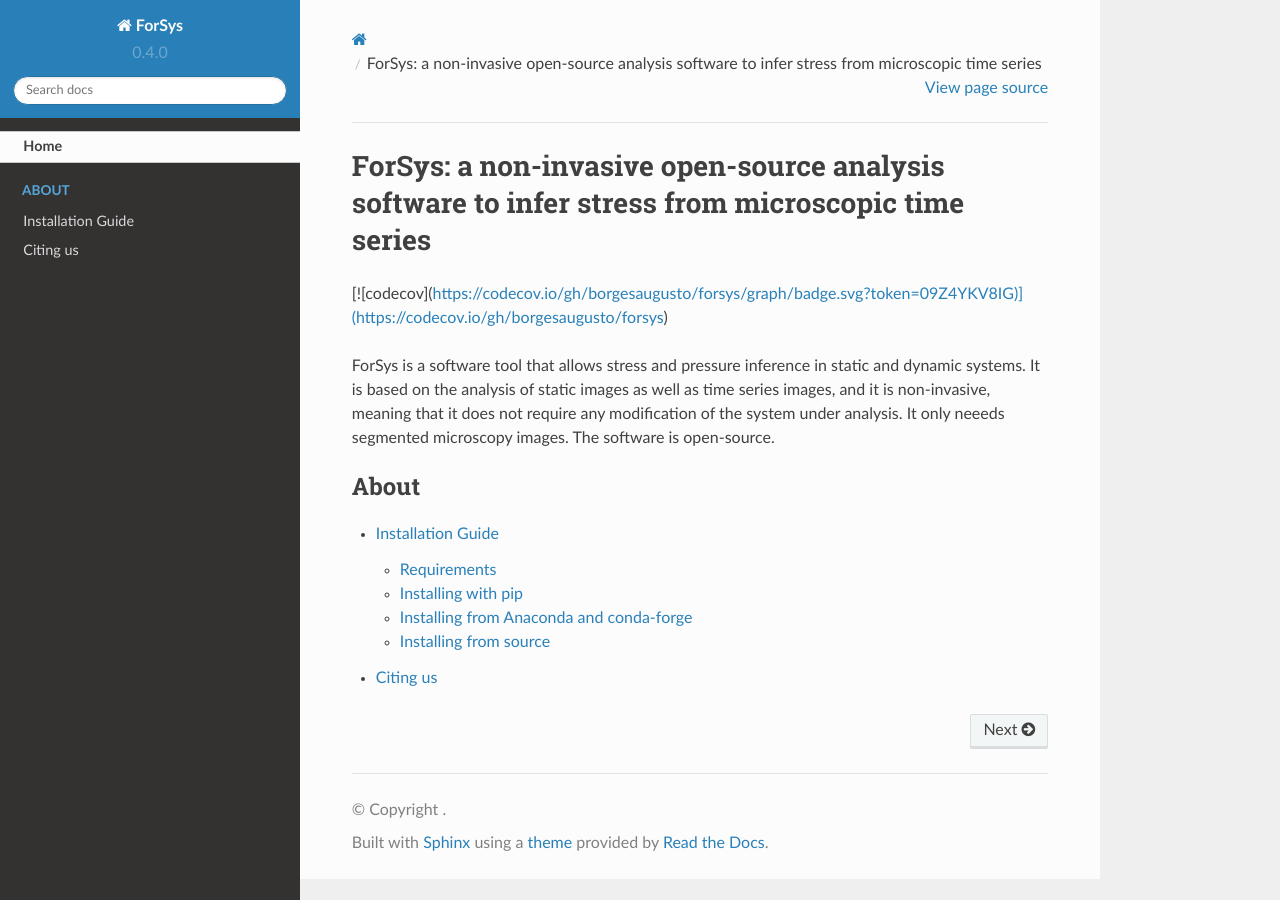
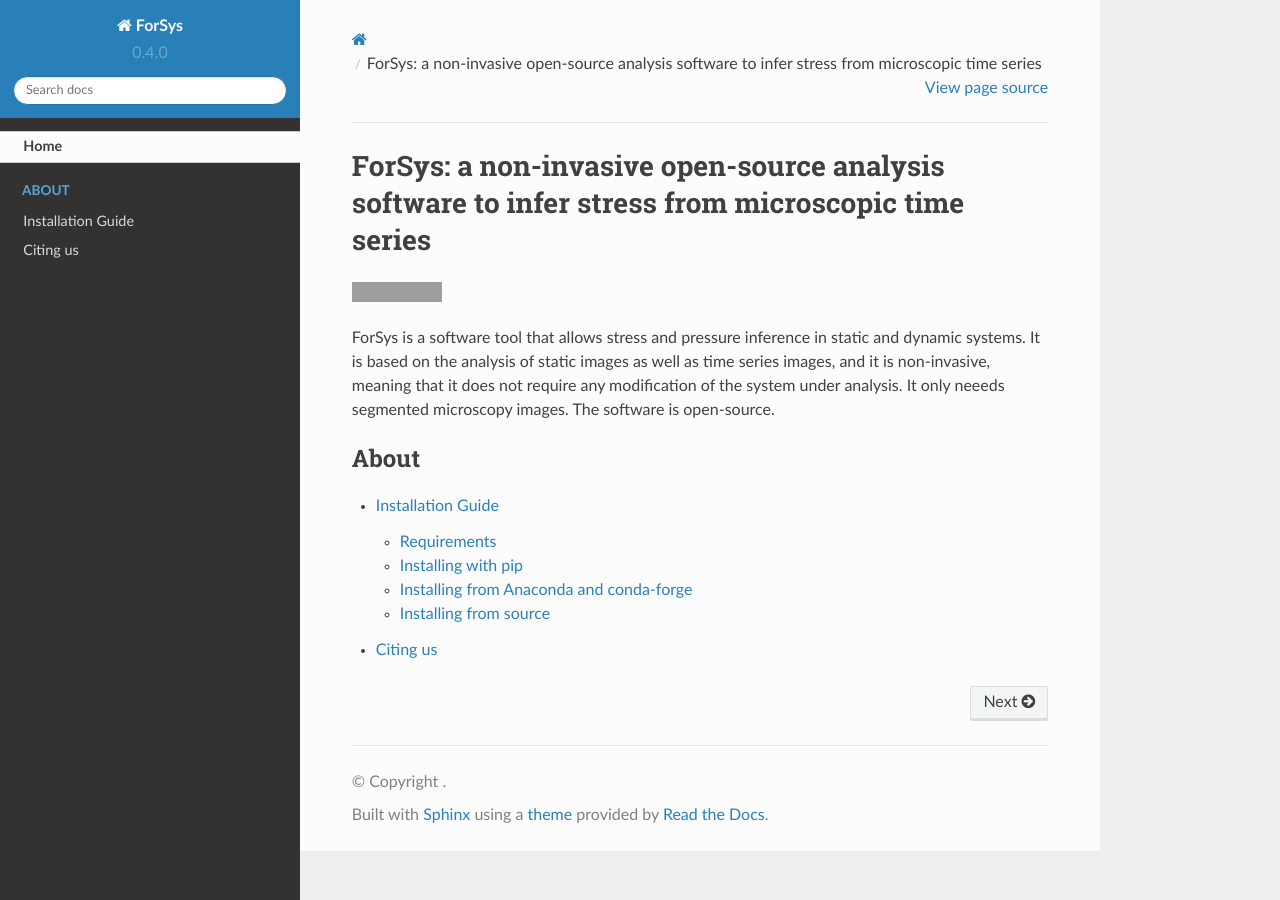
Before and after one commit to borgesaugusto/forsys, a Sphinx documentation site: the page built from docs/index.rst, in a window 1280 px wide. Built offline with Sphinx 7.4.7 and the Read the Docs theme 2.0.0, drawn with Linux system fonts in a browser that asks for light colours; pages that are not in the unit, such as notebooks, are missing from menus; grey boxes are pictures that could not be loaded.

```diff
--- a/docs/index.rst
+++ b/docs/index.rst
@@ -1,6 +1,7 @@
 ForSys: a non-invasive open-source analysis software to infer stress from microscopic time series
 =======================================================================================================
-[![codecov](https://codecov.io/gh/borgesaugusto/forsys/graph/badge.svg?token=09Z4YKV8IG)](https://codecov.io/gh/borgesaugusto/forsys)
+.. image:: https://codecov.io/gh/borgesaugusto/forsys/graph/badge.svg?token=09Z4YKV8IG
+   :target: https://codecov.io/gh/borgesaugusto/forsys
 
 ForSys is a software tool that allows stress and pressure inference in static and dynamic systems.
 It is based on the analysis of static images as well as time series images, and it is non-invasive, meaning that it does not require any modification of the system under analysis. It only neeeds segmented microscopy images.
--- a/pyproject.toml
+++ b/pyproject.toml
@@ -4,7 +4,7 @@ build-backend = "setuptools.build_meta"
 
 [project]
 name = "forsys"
-version = "0.4.0"
+version = "1.0.0"
 description = "A tissue stress and cell pressure inference package with dynamical information"
 readme = "README.md"
 authors = [{ name = "Augusto Borges", email = "borges.augustoar@gmail.com" }]
```
